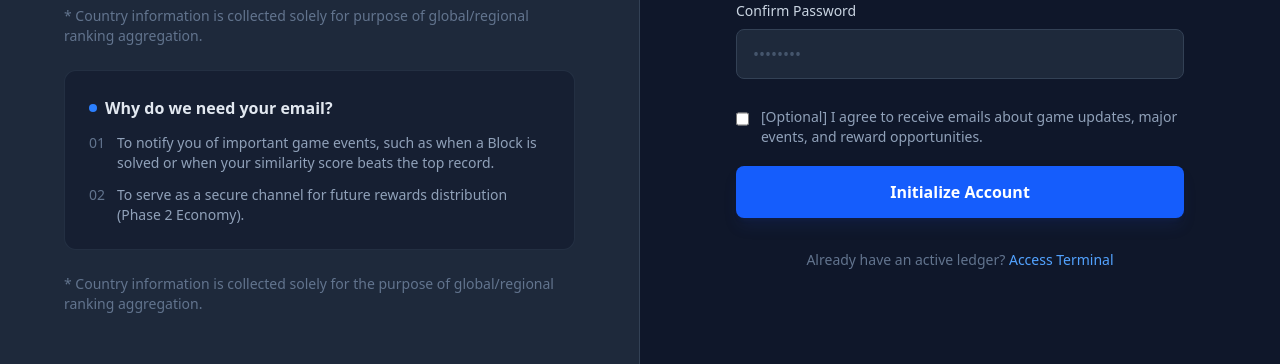
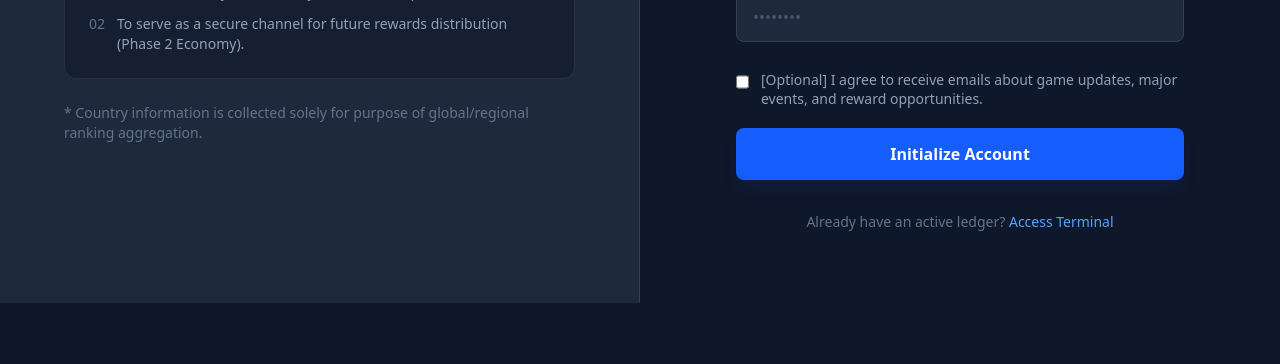
Before and after one commit to hojinzs/brute-force-game, a Next.js app in the folder apps/web/: page /en/auth/signup in a window 1280 px wide. Shown: the part 497-861 px from the top of the page. After the commit the page ends 800 px from the top, so only its background shows below. Built offline with nearby package versions, Linux system fonts and the light colour scheme; no server answers.

Commit message:
fix(auth): remove duplicate email info box and add redirect to home after signup
Ultraworked with [Sisyphus](https://github.com/code-yeongyu/oh-my-Claude)

Co-authored-by: Sisyphus <clio-agent@sisyphuslabs.ai>

```diff
--- a/apps/web/app/[locale]/auth/signup/page.tsx
+++ b/apps/web/app/[locale]/auth/signup/page.tsx
@@ -116,31 +116,6 @@ export default function SignupPage() {
 
             <p className="text-sm text-slate-500">
               {t('auth.signup.countryDisclaimer')}
-            </p>
-
-            <div className="bg-[#0f172a]/50 p-6 rounded-xl border border-[#334155]/50">
-              <h3 className="text-slate-200 font-semibold mb-3 flex items-center gap-2">
-                <span className="w-2 h-2 rounded-full bg-blue-500"></span>
-                Why do we need your email?
-              </h3>
-              <ul className="space-y-3 text-sm">
-                <li className="flex gap-3">
-                  <span className="text-slate-500">01</span>
-                  <span>
-                    To notify you of important game events, such as when a Block is solved or when your similarity score beats the top record.
-                  </span>
-                </li>
-                <li className="flex gap-3">
-                  <span className="text-slate-500">02</span>
-                  <span>
-                    To serve as a secure channel for future rewards distribution (Phase 2 Economy).
-                  </span>
-                </li>
-              </ul>
-            </div>
-
-            <p className="text-sm text-slate-500">
-              * Country information is collected solely for the purpose of global/regional ranking aggregation.
             </p>
           </div>
         </div>
```
